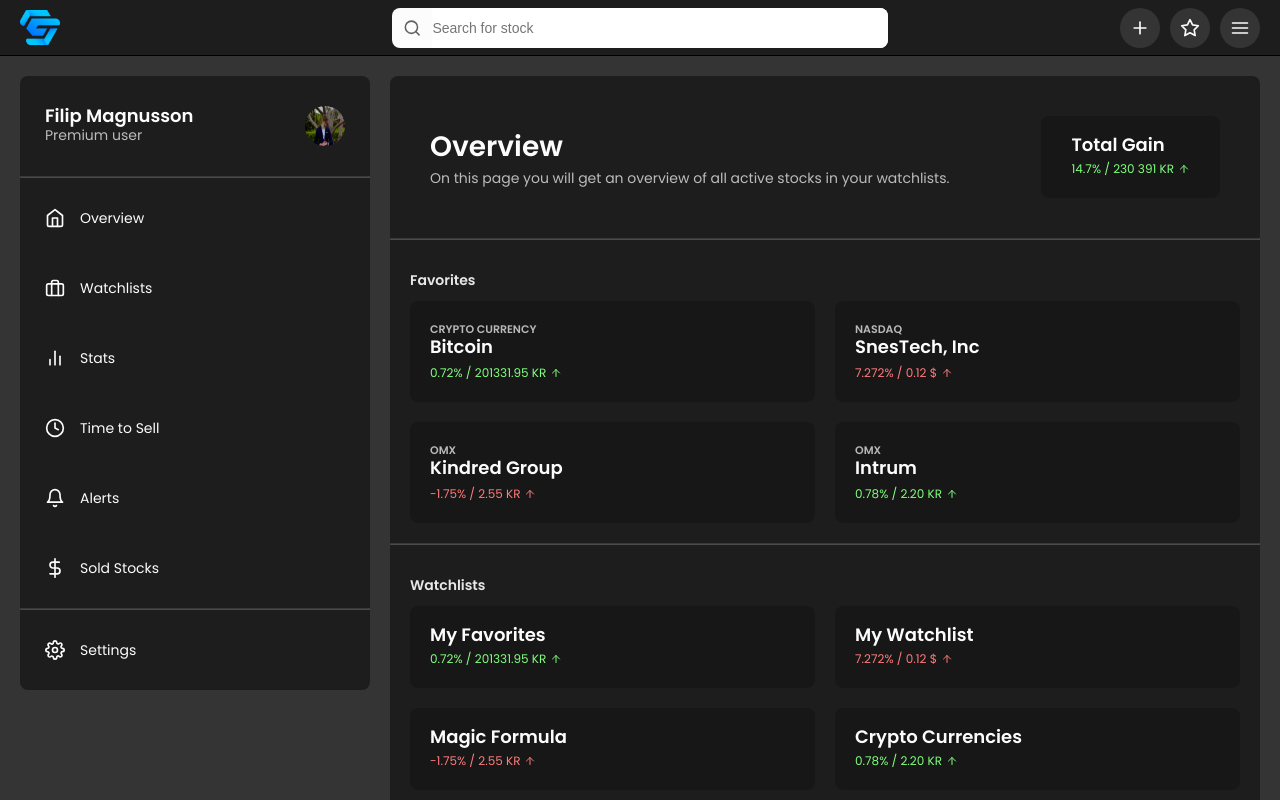
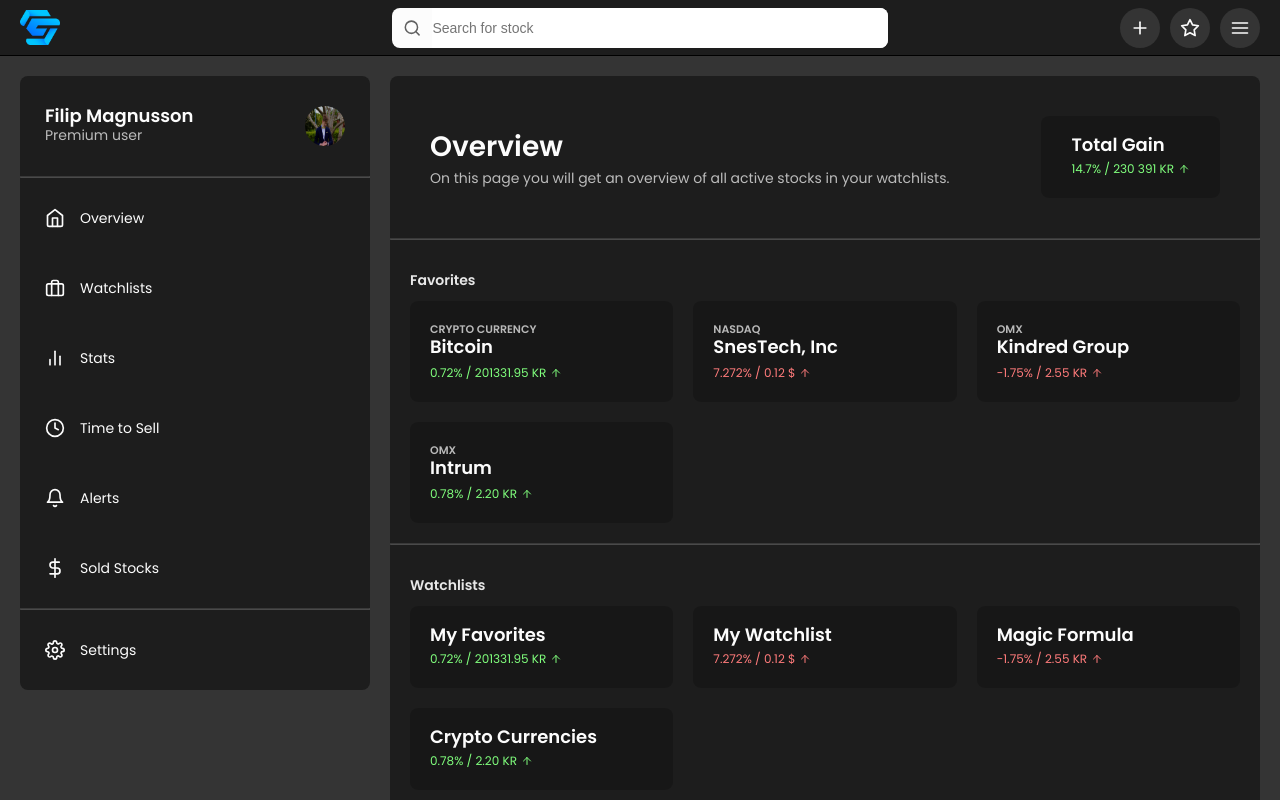
Before and after one commit to GnussonNet/moonstocks, a React (Create React App) app: page / in a window 1280 px wide. Built offline with nearby package versions, Linux system fonts and the light colour scheme.

Commit message:
Sizing on samll devices fix

```diff
--- a/src/index.css
+++ b/src/index.css
@@ -361,7 +361,7 @@
   gap: 40px;
   flex-direction: column;
   justify-content: space-between;
-  align-items: center;
+  align-items: flex-start;
   width: 100%;
 
   padding: 20px;
@@ -394,7 +394,7 @@
 .main-content-favorites .favorites,
 .main-content-watchlists .watchlists {
   display: grid;
-  grid-template-columns: repeat(auto-fit, minmax(300px, 1fr));
+  grid-template-columns: repeat(auto-fit, minmax(250px, 1fr));
   gap: 20px;
 
   padding: 0 20px 20px 20px;
@@ -487,6 +487,7 @@
 
   .main-content .main-content-header {
     flex-direction: row;
+    align-items: center;
     padding: 40px;
   }
 
@@ -495,3 +496,10 @@
     padding: 20px 30px;
   }
 }
+
+@media screen and (max-width: 350px) {
+  .main-content-favorites .favorites,
+  .main-content-watchlists .watchlists {
+    grid-template-columns: repeat(auto-fit, minmax(150px, 1fr));
+  }
+}
```
